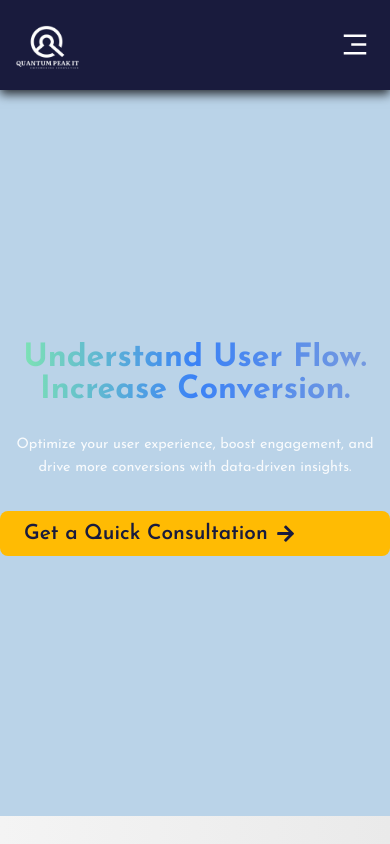
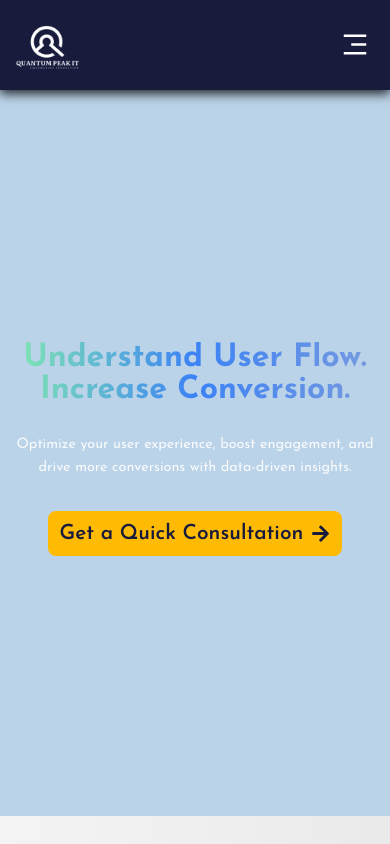
Before and after one commit to thakur7071/quantumpeakIT, a React (Vite) app: page / in a window 390 px wide. Shown: the top 844 px of the page. Built offline with nearby package versions, Linux system fonts and the light colour scheme.

Commit message:
Initial Commit

```diff
--- a/src/Components/Hero/Hero.css
+++ b/src/Components/Hero/Hero.css
@@ -63,7 +63,7 @@ overflow: hidden;
 .hero-button {
     display: inline-flex;
     align-items: center;
-    padding: 12px 24px;
+    padding: 12px 12px;
     font-size: 1.3rem;
     font-weight: 600;
     text-decoration: none;
@@ -75,12 +75,6 @@ overflow: hidden;
 .hero-button.primary {
     background-color: #ffbb03; /* Orange CTA */
     color: #191b3d;
-
-}
-
-.hero-button.primary:hover {
- transform: scale(1.05);
-
 }
 
 
@@ -129,7 +123,5 @@ overflow: hidden;
     .hero-description {
         font-size: 0.9rem;
     }
-    .hero-buttons {
-        flex-direction: column;
-    }
+
 }
```
